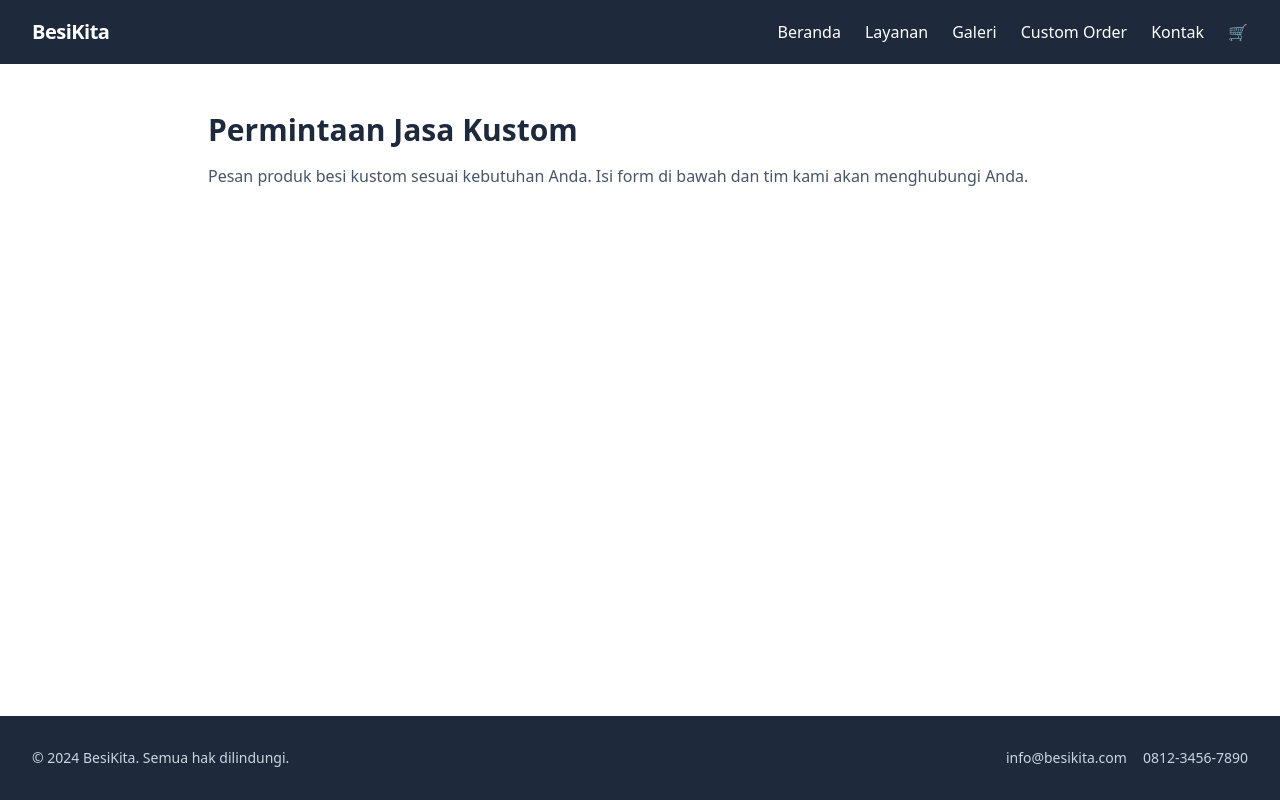
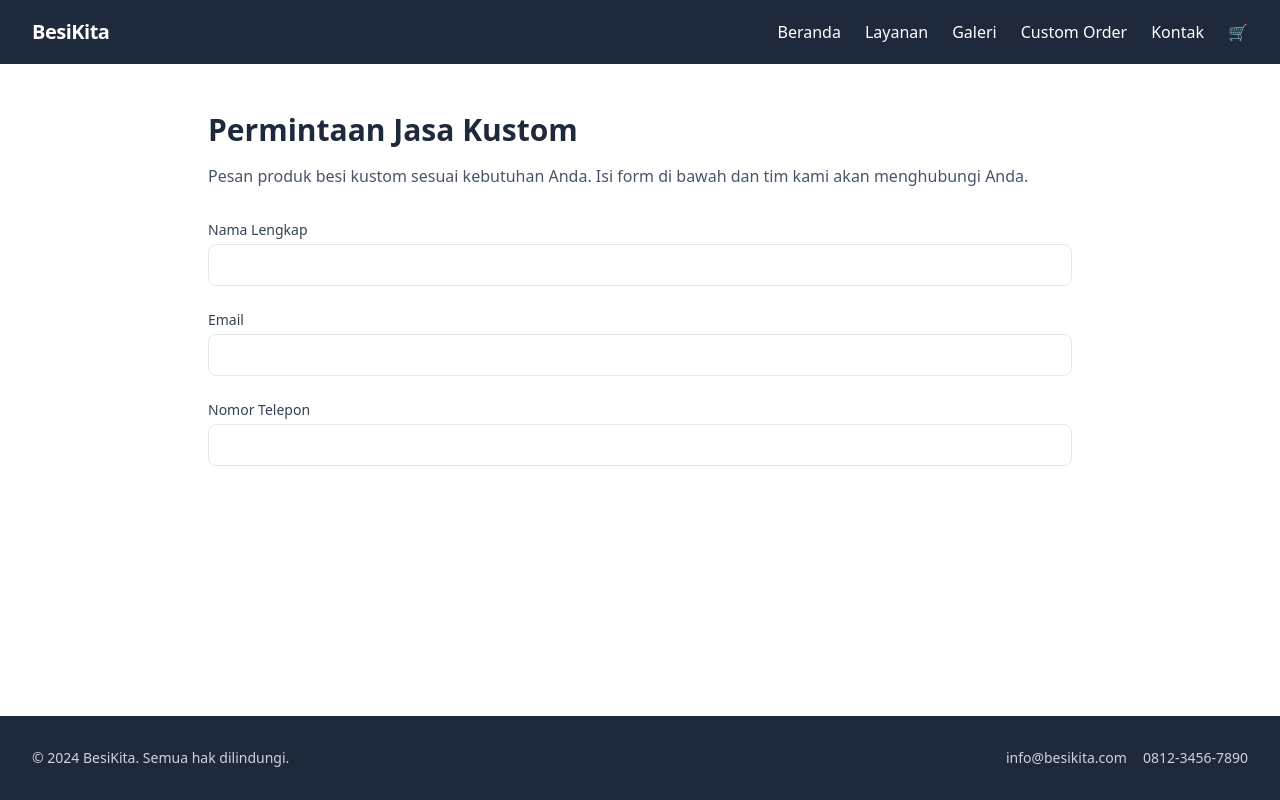
Before and after one commit to ne-he/Besi, a Next.js app: page /request in a window 1280 px wide. Built offline with nearby package versions, Linux system fonts and the light colour scheme.

Commit message:
V5: 1.2 Form dasar field identitas (nama, email, telepon)

```diff
--- a/app/request/page.tsx
+++ b/app/request/page.tsx
@@ -1,6 +1,12 @@
 "use client";
 
+import { useState } from "react";
+
 export default function RequestPage() {
+  const [nama, setNama] = useState("");
+  const [email, setEmail] = useState("");
+  const [telepon, setTelepon] = useState("");
+
   return (
     <main className="max-w-4xl mx-auto px-4 py-12">
       <h1 className="text-3xl font-bold text-slate-800 mb-4">
@@ -10,6 +16,45 @@ export default function RequestPage() {
         Pesan produk besi kustom sesuai kebutuhan Anda. Isi form di bawah dan
         tim kami akan menghubungi Anda.
       </p>
+
+      <form className="mt-8 space-y-6">
+        <div className="flex flex-col gap-1">
+          <label className="text-sm font-medium text-slate-700">
+            Nama Lengkap
+          </label>
+          <input
+            type="text"
+            required
+            value={nama}
+            onChange={(e) => setNama(e.target.value)}
+            className="border rounded-lg px-3 py-2 w-full focus:outline-none focus:ring-2 focus:ring-orange-400"
+          />
+        </div>
+
+        <div className="flex flex-col gap-1">
+          <label className="text-sm font-medium text-slate-700">Email</label>
+          <input
+            type="email"
+            required
+            value={email}
+            onChange={(e) => setEmail(e.target.value)}
+            className="border rounded-lg px-3 py-2 w-full focus:outline-none focus:ring-2 focus:ring-orange-400"
+          />
+        </div>
+
+        <div className="flex flex-col gap-1">
+          <label className="text-sm font-medium text-slate-700">
+            Nomor Telepon
+          </label>
+          <input
+            type="tel"
+            required
+            value={telepon}
+            onChange={(e) => setTelepon(e.target.value)}
+            className="border rounded-lg px-3 py-2 w-full focus:outline-none focus:ring-2 focus:ring-orange-400"
+          />
+        </div>
+      </form>
     </main>
   );
 }
```
Also changed, not shown: .kiro/specs/besikita-v5-form-permintaan-jasa/tasks.md.
